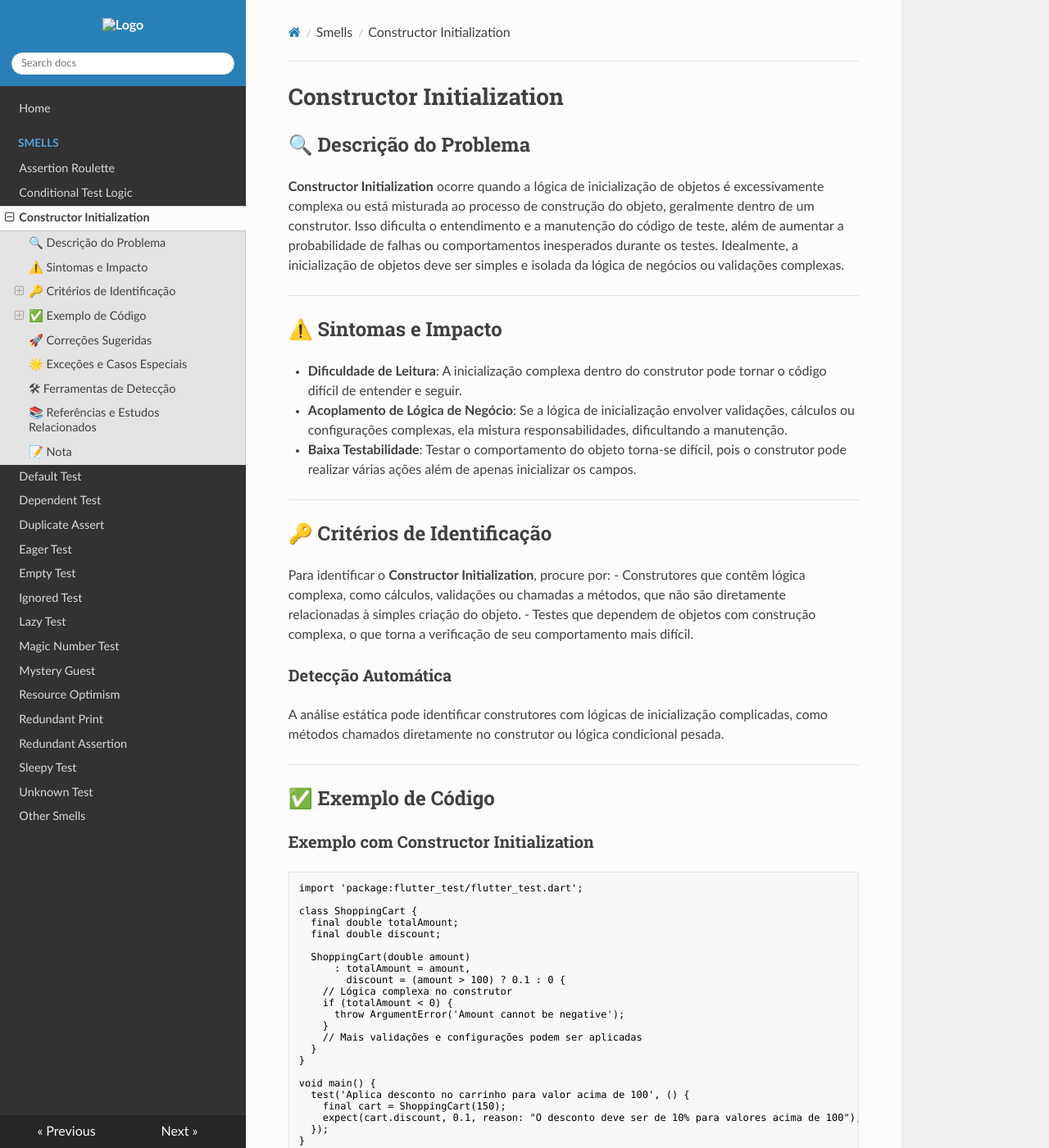
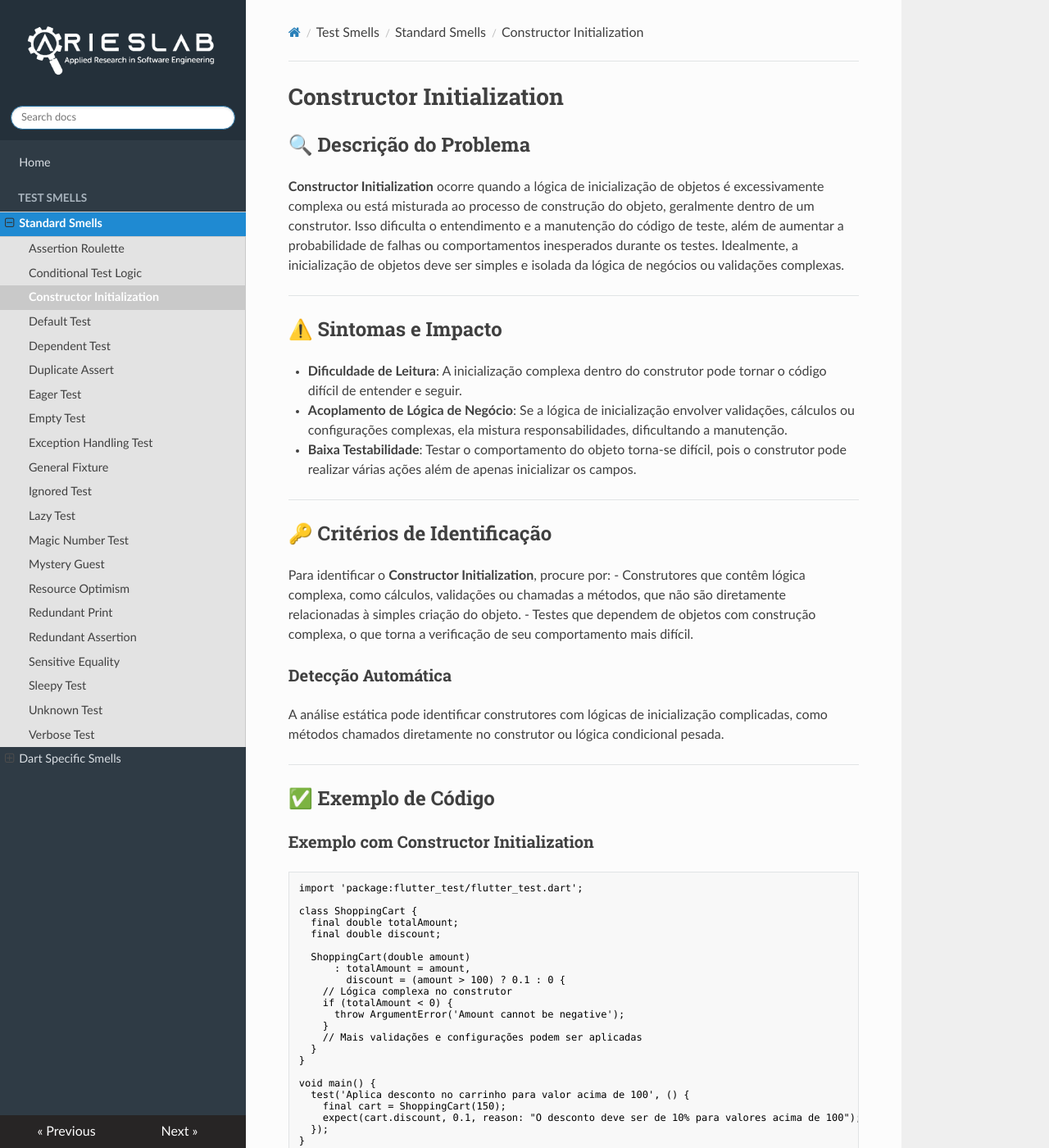
Before and after one commit to ERONILDOJUNIOR/Test-Smell-Catalog-for-Dart, an MkDocs documentation site: the page built from docs/constructor-initialization.md, in a window 1280 px wide and 1400 px high. Shown: the whole window at 82% size. Built offline with MkDocs 1.6.1, drawn with Linux system fonts in a browser that asks for light colours; nearby versions of some CDN libraries.

Commit message:
refinando aparencia

```diff
--- /dev/null
+++ b/docs/stylesheets/extra.css
@@ -0,0 +1,36 @@
+/* Sidebar background */
+.wy-nav-side {
+    background: #2f3b45;
+}
+
+/* Top search bar */
+.wy-side-nav-search {
+    background-color: #24303a;
+}
+
+/* Project title text */
+.wy-side-nav-search > a {
+    color: #ffffff;
+}
+
+/* Sidebar links */
+.wy-menu-vertical a {
+    color: #d9dee3;
+}
+
+/* Sidebar link hover */
+.wy-menu-vertical a:hover {
+    background-color: #3b4a56;
+}
+
+/* Active page highlight */
+.wy-menu-vertical li.current > a {
+    background-color: #1f8ad2;
+    color: #ffffff;
+}
+
+/* Section headers (e.g. Test Smells) */
+.wy-menu-vertical header,
+.wy-menu-vertical p.caption {
+    color: #a9b4be;
+}
--- a/mkdocs.yml
+++ b/mkdocs.yml
@@ -1,14 +1,17 @@
 site_name: Test Smell Catalog for Dart
-site_description: Catálogo de test smells específicos para Dart
+site_description: A catalog of test smells specific to the Dart ecosystem
 site_author: Eronildo Júnior
 
 theme:
   name: readthedocs
-  logo: assets/arieslab-original.png
+  logo: assets/arieslab-original-branca.png
+  collapse_navigation: true
+  navigation_depth: 2
 
 nav:
   - Home: index.md
-  - Smells:
+  - Test Smells:
+    - Standard Smells:
       - Assertion Roulette: assertion-roulette.md
       - Conditional Test Logic: conditional-test-logic.md
       - Constructor Initialization: constructor-initialization.md
@@ -17,6 +20,8 @@ nav:
       - Duplicate Assert: duplicate-assert.md
       - Eager Test: eager-test.md
       - Empty Test: empty-test.md
+      - Exception Handling Test: exception-handling-test.md
+      - General Fixture: general-fixture.md
       - Ignored Test: ignored-test.md
       - Lazy Test: lazy-test.md
       - Magic Number Test: magic-number-test.md
@@ -24,6 +29,16 @@ nav:
       - Resource Optimism: resource-optimism.md
       - Redundant Print: redundant-print.md
       - Redundant Assertion: redundant-assertion.md
+      - Sensitive Equality: sensitive-equality.md
       - Sleepy Test: sleepy-test.md
       - Unknown Test: unknown-test.md
-      - Other Smells: other-smells.md
+      - Verbose Test: verbose-test.md
+    - Dart Specific Smells:
+      # Aqui você vai colocar os smells que forem específicos do Dart
+      - Expected Resolution Omission: expected-resolution-omission.md
+      - Residual State: residual-state.md
+      - Widget Setup: widget-setup.md
+
+
+extra_css:
+  - stylesheets/extra.css
```
Also changed, not shown: docs/assets/arieslab-original-branca.png (added), docs/assets/arieslab-original.png (renamed from assets/arieslab-original.png).
